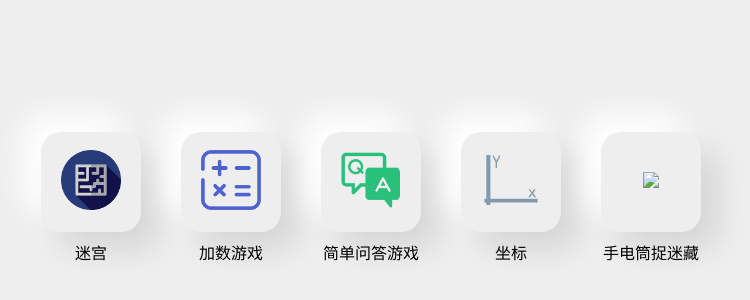
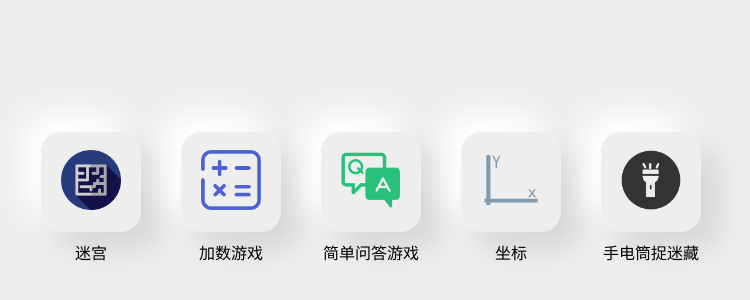
Before and after one commit to CYYH3/Games, a plain HTML site: page index.html in a window 1280 px wide. Shown: the part 202-502 px from the top of the page, without its empty margins (269-1019 px from the left). Drawn offline with Linux system fonts and the light colour scheme.

Commit message:
Update index.html

```diff
--- a/index.html
+++ b/index.html
@@ -129,7 +129,7 @@
         <div class="box">
             <div class="img">
                 <a href="/flashlight-hide-and-seek" target="_blank">
-                    <img src='./img/test123456.png'>
+                    <img src='./img/flashlight-hide-and-seek-icon.png'>
                 </a>
             </div>
             <a href="/simpleqa" target="_blank">手电筒捉迷藏</a>
```
